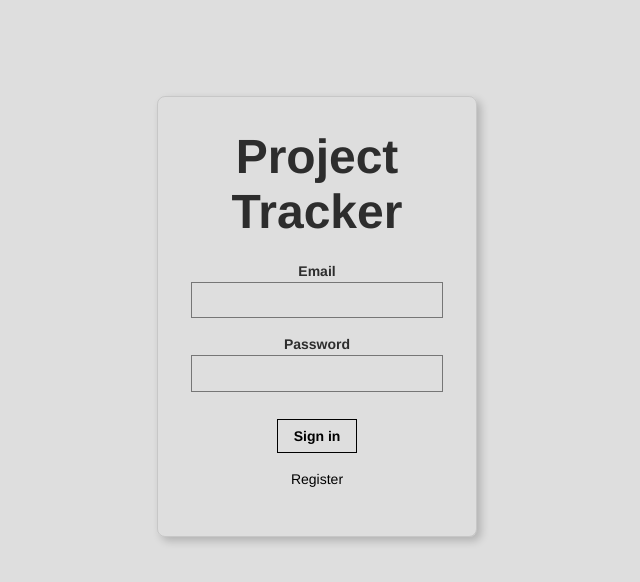
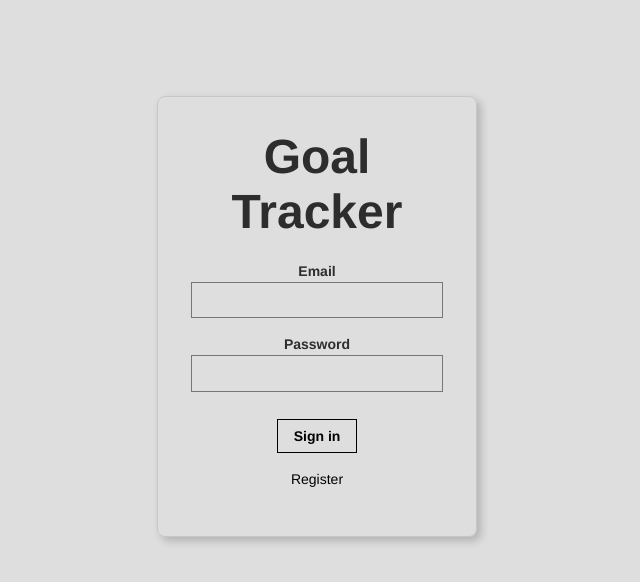
Before and after one commit to m-perez33/Track-A-Dilly, a React (Create React App) app: page / in a window 1280 px wide. Shown: the top 582 px of the page, without its empty margins (323-963 px from the left). Built offline with nearby package versions, Linux system fonts and the light colour scheme.

Commit message:
signin change

```diff
--- a/src/Signin.js
+++ b/src/Signin.js
@@ -131,7 +131,7 @@
         <main className="pa4 black-80 ">
           <div className="measure">
             <fieldset id="sign_up" className="ba b--transparent ph0 mh0">
-            <legend className="f1 fw6 ph0 mh0">Project Tracker</legend>
+            <legend className="f1 fw6 ph0 mh0">Goal Tracker</legend>
 
               <div className="mt3">
                 <label className="db fw6 lh-copy f6" htmlFor="email-address">Email</label>
```
